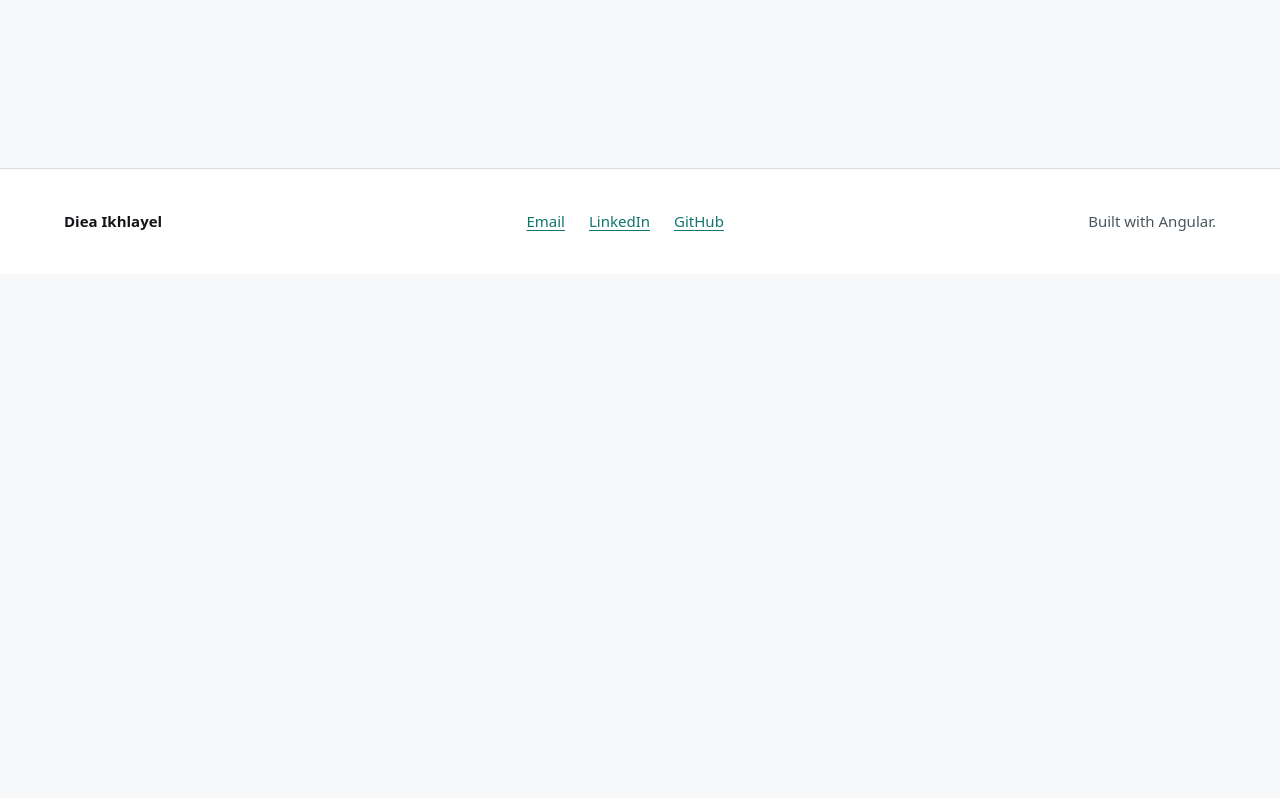
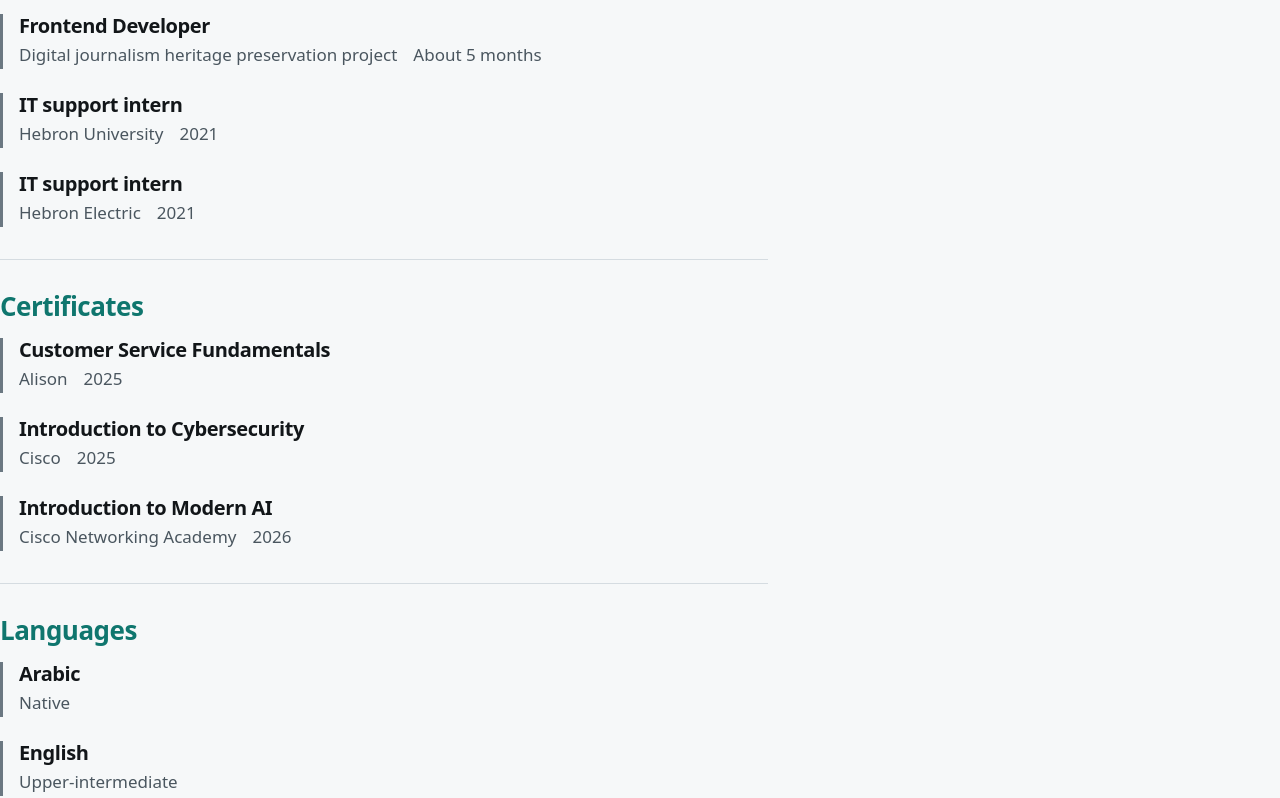
Before and after one commit to dieaikhlayel/portfolio-v2, an Angular app: page /en/about in a window 1280 px wide. Shown: the part 526-1324 px from the top of the page. Before the commit the page ends 800 px from the top, so only its background shows below. Built offline with nearby package versions, Linux system fonts and the light colour scheme; a web font is replaced by a local one.

Commit message:
Add About page with education, experience, certificates and languages

```diff
--- a/src/app/app.routes.ts
+++ b/src/app/app.routes.ts
@@ -1,5 +1,6 @@
 import { Routes } from '@angular/router';
 import { LangShell } from './core/layout/lang-shell';
+import { AboutPage } from './features/about/about-page';
 import { HomePage } from './features/home/home-page';
 import { PlaceholderPage } from './features/placeholder/placeholder-page';
 import { DEFAULT_LANG, LANGS } from './i18n/lang';
@@ -13,7 +14,7 @@
     children: [
       { path: '', component: HomePage },
       { path: 'projects', component: PlaceholderPage, data: { page: 'projects' } },
-      { path: 'about', component: PlaceholderPage, data: { page: 'about' } },
+      { path: 'about', component: AboutPage },
       { path: 'contact', component: PlaceholderPage, data: { page: 'contact' } },
     ],
   })),
--- /dev/null
+++ b/src/app/features/about/about-page.html
@@ -0,0 +1,47 @@
+<article class="about">
+  <h1 class="about__title">{{ i18n.t().nav.about }}</h1>
+
+  @for (section of sections; track section.id) {
+    <section class="about__section" [attr.aria-labelledby]="'about-' + section.id">
+      <h2 class="about__heading" [id]="'about-' + section.id">
+        {{ i18n.t().about.sections[section.id] }}
+      </h2>
+      <ul class="entries">
+        @for (entry of section.entries; track entry.title.en + entry.org.en) {
+          @let title = view(entry.title);
+          @let org = view(entry.org);
+          <li class="entry">
+            <h3 class="entry__title">
+              <span [attr.lang]="title.lang" [attr.dir]="title.dir">{{ title.text }}</span>
+            </h3>
+            <p class="entry__meta">
+              <span [attr.lang]="org.lang" [attr.dir]="org.dir">{{ org.text }}</span>
+              @if (entry.period) {
+                @let period = view(entry.period);
+                <span [attr.lang]="period.lang" [attr.dir]="period.dir">{{ period.text }}</span>
+              }
+            </p>
+          </li>
+        }
+      </ul>
+    </section>
+  }
+
+  <section class="about__section" aria-labelledby="about-languages">
+    <h2 class="about__heading" id="about-languages">{{ i18n.t().about.sections.languages }}</h2>
+    <ul class="entries">
+      @for (language of languages; track language.name.en) {
+        @let name = view(language.name);
+        @let level = view(language.level);
+        <li class="entry">
+          <h3 class="entry__title">
+            <span [attr.lang]="name.lang" [attr.dir]="name.dir">{{ name.text }}</span>
+          </h3>
+          <p class="entry__meta">
+            <span [attr.lang]="level.lang" [attr.dir]="level.dir">{{ level.text }}</span>
+          </p>
+        </li>
+      }
+    </ul>
+  </section>
+</article>
--- /dev/null
+++ b/src/app/features/about/about-page.scss
@@ -0,0 +1,45 @@
+.about {
+  max-inline-size: 48rem;
+}
+
+.about__title {
+  margin: 0 0 var(--space-6);
+  font-size: var(--text-3xl);
+}
+
+.about__section {
+  padding-block: var(--space-6);
+  border-block-start: 1px solid var(--color-border);
+}
+
+.about__heading {
+  margin: 0 0 var(--space-4);
+  font-size: var(--text-xl);
+  color: var(--color-accent);
+}
+
+.entries {
+  display: grid;
+  gap: var(--space-5);
+  margin: 0;
+  padding: 0;
+  list-style: none;
+}
+
+.entry {
+  padding-inline-start: var(--space-4);
+  border-inline-start: 3px solid var(--color-border-strong);
+}
+
+.entry__title {
+  margin: 0 0 var(--space-1);
+  font-size: var(--text-lg);
+}
+
+.entry__meta {
+  display: flex;
+  flex-wrap: wrap;
+  gap: var(--space-1) var(--space-4);
+  margin: 0;
+  color: var(--color-text-muted);
+}
--- /dev/null
+++ b/src/app/features/about/about-page.ts
@@ -0,0 +1,25 @@
+import { Component, inject } from '@angular/core';
+import { I18nService } from '../../i18n/i18n.service';
+import { Localized, resolveLocalized } from '../../i18n/localized';
+import { CERTIFICATES, EDUCATION, EXPERIENCE, LANGUAGES } from './about.data';
+
+@Component({
+  selector: 'app-about-page',
+  templateUrl: './about-page.html',
+  styleUrl: './about-page.scss',
+})
+export class AboutPage {
+  protected readonly i18n = inject(I18nService);
+
+  protected readonly sections = [
+    { id: 'education', entries: EDUCATION },
+    { id: 'experience', entries: EXPERIENCE },
+    { id: 'certificates', entries: CERTIFICATES },
+  ] as const;
+
+  protected readonly languages = LANGUAGES;
+
+  protected view(value: Localized) {
+    return resolveLocalized(value, this.i18n.lang());
+  }
+}
--- /dev/null
+++ b/src/app/features/about/about.data.ts
@@ -0,0 +1,83 @@
+import { Localized } from '../../i18n/localized';
+
+export interface AboutEntry {
+  readonly title: Localized;
+  readonly org: Localized;
+  readonly period?: Localized;
+}
+
+export interface LanguageSkill {
+  readonly name: Localized;
+  readonly level: Localized;
+}
+
+/**
+ * Everything shown on the About page. Edit this file to change it.
+ * Official course and company names with no `ar` stay in English on the Arabic site.
+ * Section headings live in the dictionaries (about.sections).
+ */
+export const EDUCATION: readonly AboutEntry[] = [
+  {
+    title: {
+      en: "Bachelor's degree in Computer Network Security",
+      ar: 'بكالوريوس في أمن شبكات الحاسوب',
+    },
+    org: { en: 'Hebron University', ar: 'جامعة الخليل' },
+    period: { en: 'Graduated 2023', ar: 'تخرّج عام 2023' },
+  },
+  {
+    title: { en: 'Full Stack JavaScript Nanodegree' },
+    org: { en: 'Udacity' },
+    period: { en: '2025', ar: '2025' },
+  },
+];
+
+export const EXPERIENCE: readonly AboutEntry[] = [
+  {
+    title: { en: 'Frontend Developer', ar: 'مطوّر واجهات أمامية' },
+    org: {
+      en: 'Digital journalism heritage preservation project',
+      ar: 'مشروع الحفاظ على التراث الصحفي الرقمي',
+    },
+    period: { en: 'About 5 months', ar: 'حوالي 5 أشهر' },
+  },
+  {
+    title: { en: 'IT support intern', ar: 'متدرّب دعم تقني' },
+    org: { en: 'Hebron University', ar: 'جامعة الخليل' },
+    period: { en: '2021', ar: '2021' },
+  },
+  {
+    title: { en: 'IT support intern', ar: 'متدرّب دعم تقني' },
+    org: { en: 'Hebron Electric', ar: 'كهرباء الخليل' },
+    period: { en: '2021', ar: '2021' },
+  },
+];
+
+export const CERTIFICATES: readonly AboutEntry[] = [
+  {
+    title: { en: 'Customer Service Fundamentals' },
+    org: { en: 'Alison' },
+    period: { en: '2025', ar: '2025' },
+  },
+  {
+    title: { en: 'Introduction to Cybersecurity' },
+    org: { en: 'Cisco' },
+    period: { en: '2025', ar: '2025' },
+  },
+  {
+    title: { en: 'Introduction to Modern AI' },
+    org: { en: 'Cisco Networking Academy' },
+    period: { en: '2026', ar: '2026' },
+  },
+];
+
+export const LANGUAGES: readonly LanguageSkill[] = [
+  {
+    name: { en: 'Arabic', ar: 'العربية' },
+    level: { en: 'Native', ar: 'اللغة الأم' },
+  },
+  {
+    name: { en: 'English', ar: 'الإنجليزية' },
+    level: { en: 'Upper-intermediate', ar: 'متوسط متقدم' },
+  },
+];
--- a/src/app/features/placeholder/placeholder-page.ts
+++ b/src/app/features/placeholder/placeholder-page.ts
@@ -2,7 +2,7 @@
 import { ActivatedRoute } from '@angular/router';
 import { I18nService } from '../../i18n/i18n.service';
 
-export type PageKey = 'projects' | 'about' | 'contact';
+export type PageKey = 'projects' | 'contact';
 
 /** Temporary page for sections that are not built yet. Each one is replaced by its real page. */
 @Component({
--- /dev/null
+++ b/src/app/i18n/localized.ts
@@ -0,0 +1,24 @@
+import { Direction, LANG_DIRECTION, Lang } from './lang';
+
+/**
+ * A piece of text that may exist in two languages. Give only `en` for proper names and official
+ * titles that stay in English (Udacity, Cisco course names); give `ar` for everything else.
+ */
+export interface Localized {
+  readonly en: string;
+  readonly ar?: string;
+}
+
+export interface LocalizedView {
+  readonly text: string;
+  readonly lang: Lang;
+  readonly dir: Direction;
+}
+
+/** Picks the text for the page language and says which language and direction it is written in. */
+export function resolveLocalized(value: Localized, lang: Lang): LocalizedView {
+  if (lang === 'ar' && value.ar) {
+    return { text: value.ar, lang: 'ar', dir: LANG_DIRECTION.ar };
+  }
+  return { text: value.en, lang: 'en', dir: LANG_DIRECTION.en };
+}
--- a/src/app/i18n/translations/ar.ts
+++ b/src/app/i18n/translations/ar.ts
@@ -31,6 +31,14 @@
         support: 'الدعم التقني وخدمة العملاء',
         tools: 'البيانات والأدوات',
       },
+    },
+  },
+  about: {
+    sections: {
+      education: 'التعليم',
+      experience: 'الخبرات',
+      certificates: 'الشهادات',
+      languages: 'اللغات',
     },
   },
   theme: {
--- a/src/app/i18n/translations/en.ts
+++ b/src/app/i18n/translations/en.ts
@@ -32,6 +32,15 @@
       },
     },
   },
+  about: {
+    sections: {
+      education: 'Education',
+      experience: 'Experience',
+      certificates: 'Certificates',
+      languages: 'Languages',
+    },
+  },
+
   theme: {
     label: 'Theme',
     options: {
```
Also changed, not shown: 2 other files (tests, documents, lock files or other folders).
